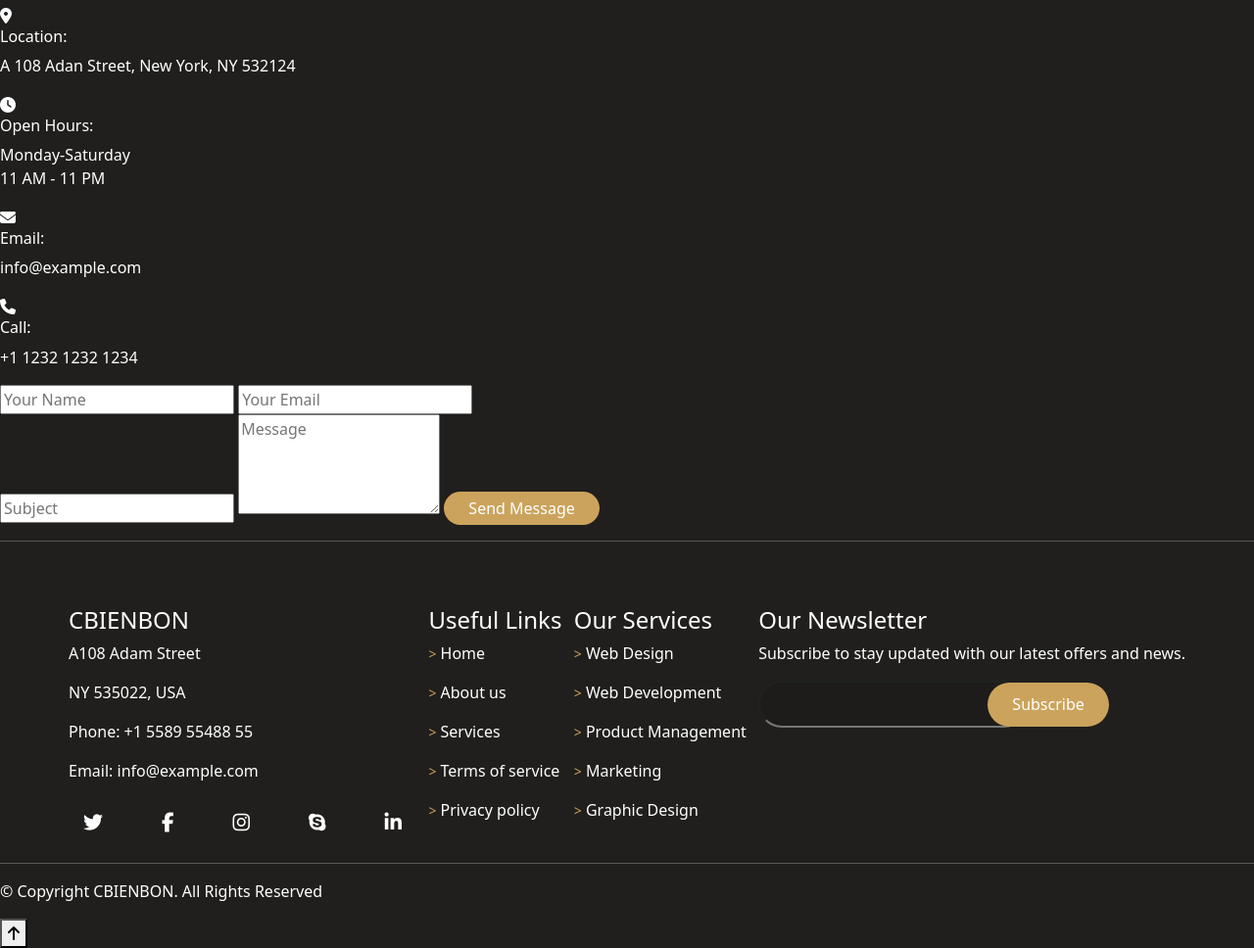
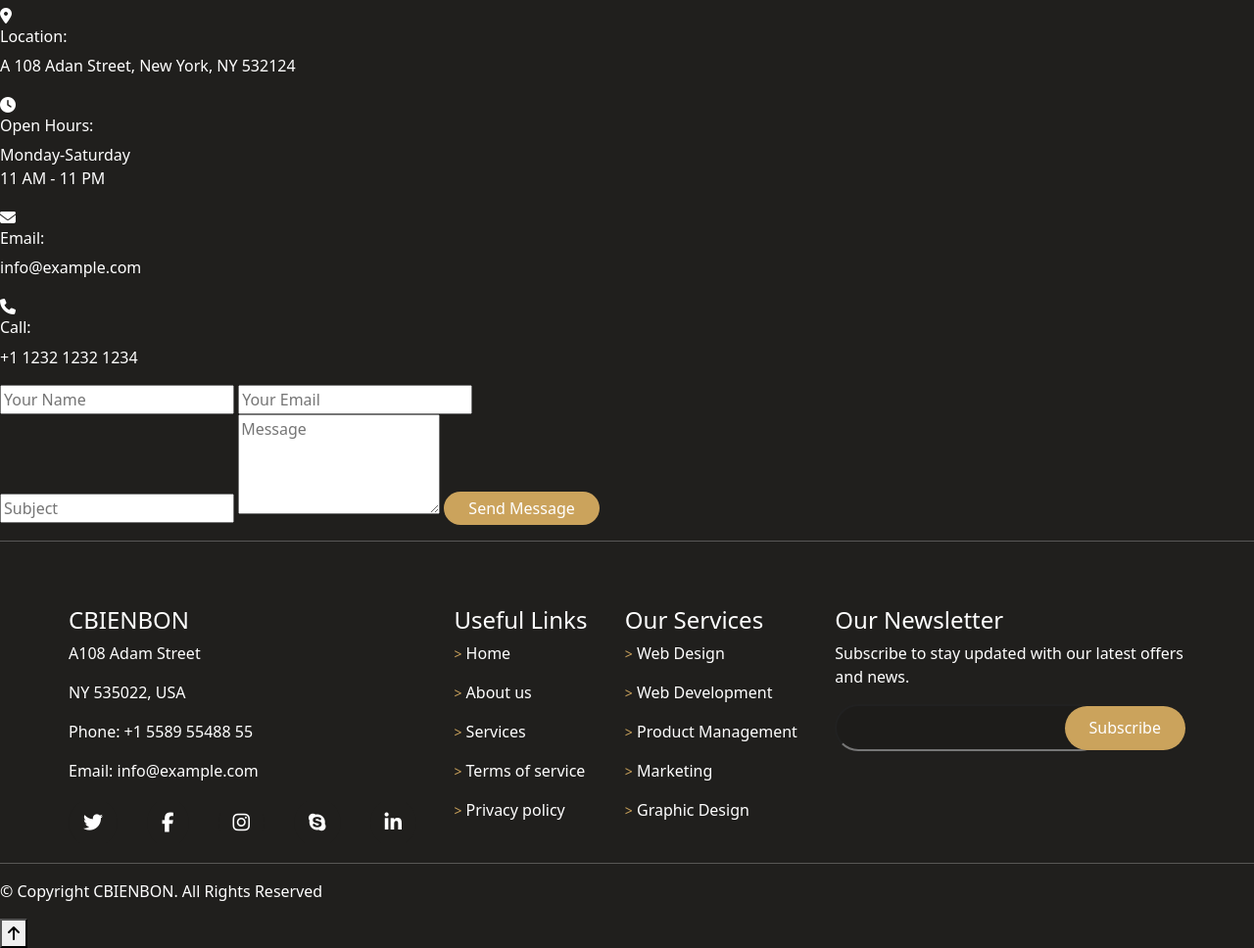
Before and after one commit to somaleyo/CBienBon, a website: page index.htm in a window 1280 px wide. Shown: the part 5788-6756 px from the top of the page at 98% size. Drawn offline with Linux system fonts and the light colour scheme.

Commit message:
footer sass

```diff
--- a/index.htm
+++ b/index.htm
@@ -261,7 +261,7 @@
 
     <div>
       <h4>Our Newsletter</h4>
-      <p>Subscribe to stay updated with our latest offers and news.</p>
+      <p>Subscribe to stay updated with our  latest offers <br> and news.</p>
       <form class="subscription-form">
         <input  type="email"  required>
         <button class="btn2" type="submit">Subscribe</button>
```
